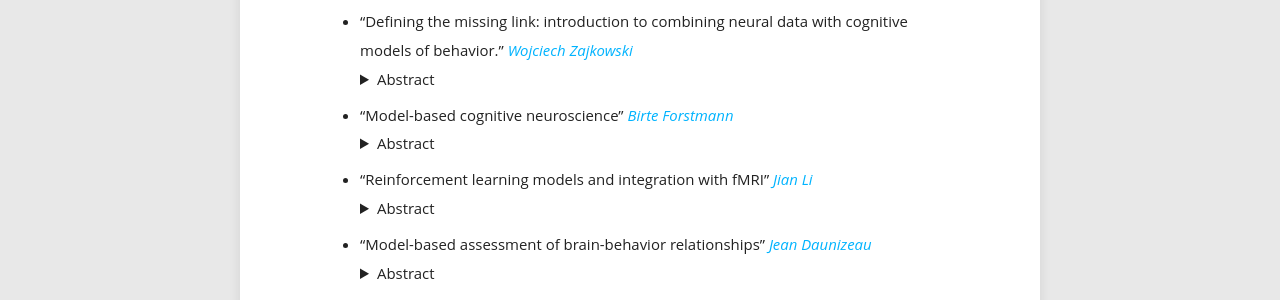
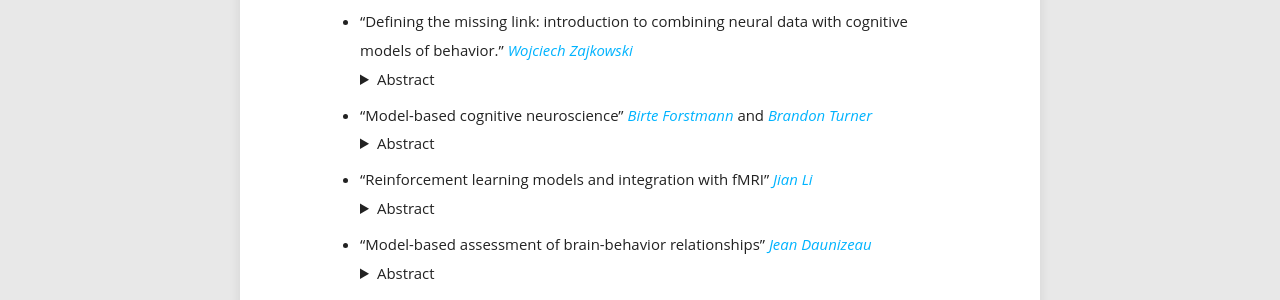
Before and after one commit to ccbrain/ccbrain.github.io, a Jekyll site: the page built from ohbm-course.md, in a window 1280 px wide and 900 px high, scrolled down 1364 px. Shown: the part 155-455 px from the top of the window. Built offline with Jekyll 4.4.1, drawn with Linux system fonts in a browser that asks for light colours; some web fonts are replaced.

Commit message:
Update ohbm-course.md

```diff
--- a/ohbm-course.md
+++ b/ohbm-course.md
@@ -27,7 +27,7 @@ Course material will be available here soon.
   <p> In recent years, the amount of neuroimaging data we collect has been growing in an exponential fashion. Due to this, the issue of   developing methods that aid in drawing meaningful conclusions from large and rich (often multimodal) datasets has gained paramount       importance. This talk will consist of three segments. I will start by providing an overview of the purpose of using cognitive models     of behavior and how can they be utilized together with brain data, using models such as Drift-Diffusion Model or Linear Ballistic       Accumulator as examples. I will then explain the nature of the linking problem. Using the Marr’s levels of analysis framework, I will   go through the rationale behind why is it crucial for our understanding of brain and behavior. Finally, I will introduce different       methods of dealing with the problem: from a simple correlation to recently developed frameworks, such as joint modelling, which         utilize  the covariability of neural and behavioural data to draw meaningful conclusions. </p> </details>
 
 
-- "Model-based cognitive neuroscience" <i> <a href="http://www.birteforstmann.com/"> Birte Forstmann</a></i>
+- "Model-based cognitive neuroscience" <i> <a href="http://www.birteforstmann.com/"> Birte Forstmann</a></i> and <i><a href="https://turner-mbcn.com/people/"> Brandon Turner</a> </i>
   <details><summary> Abstract </summary><p>
   Cognitive neuroscientists study how the brain implements particular cognitive processes such as perception, learning, and decision-     making. Traditional approaches in which experiments are designed to target a specific cognitive process have been supplemented by two   recent innovations. First, formal cognitive models can decompose observed behavioral data into multiple latent cognitive processes,     allowing brain measurements to be associated with a particular cognitive process more precisely and more confidently. Second,           cognitive neuroscience can provide additional data to inform the development of formal cognitive models, providing greater constraint   than behavioral data alone. We argue that these fields are mutually dependent; not only can models guide neuroscientific endeavors,     but understanding neural mechanisms can provide key insights into formal models of cognition.  </p> </details>
 
@@ -37,11 +37,12 @@ Course material will be available here soon.
 
 - "Model-based assessment of brain-behavior relationships" <i> <a href="https://sites.google.com/site/jeandaunizeauswebsite/"> Jean Daunizeau</a> </i>
    <details> <summary> Abstract </summary>
-   <p> Functional outcomes (e.g., subjective percepts, emotions, memory retrievals, decisions, etc...) are partly determined by external    stimuli and/or cues. But they may also be strongly influenced by (trial-by-trial) uncontrolled variations in brain responses to          incoming information. In turn, this variability may provide critical information regarding how behaviourally relevant inputs are        eventually transformed into functional outcomes. Assessing brain-behavior relationships thus requires considering the (possibly          nonlinear and stochastic) impact of biological constraints of input-output transformations in the brain. In this talk, I will review    the portfolio of existing approaches to decomposing the brain's transformation of stimuli into behavioural outcomes, in terms of the    relative contribution of brain regions and their connections. In particular, I will highlight three novel techniques, namely: mass      mediation analysis, artificial neural network modelling, and behavioral DCM (dynamic causal modelling). The aim here is for attendees    to understand the strengths and weaknesses of each approach in turn, as well as gain practical know-how regarding how to perform such    analyses. </p> </details>
+   <p> Functional outcomes (e.g., subjective percepts, emotions, memory retrievals, decisions, etc...) are partly determined by external stimuli and/or cues. But they may also be strongly influenced by (trial-by-trial) uncontrolled variations in brain responses to incoming information. In turn, this variability may provide critical information regarding how behaviourally relevant inputs are eventually transformed into functional outcomes. Assessing brain-behavior relationships thus requires considering the (possibly nonlinear and stochastic) impact of biological constraints of input-output transformations in the brain. In this talk, I will review    the portfolio of existing approaches to decomposing the brain's transformation of stimuli into behavioural outcomes, in terms of the    relative contribution of brain regions and their connections. In particular, I will highlight three novel techniques, namely: mass      mediation analysis, artificial neural network modelling, and behavioral DCM (dynamic causal modelling). The aim here is for attendees    to understand the strengths and weaknesses of each approach in turn, as well as gain practical know-how regarding how to perform such analyses. </p> </details>
 
 - Hands on session: "A tutorial on joint models of neural and behavioral data" <i><a href="https://turner-mbcn.com/people/"> Brandon Turner</a> </i>
   <details> <summary> Abstract </summary>
-  <p> A growing synergy between the fields of cognitive neuroscience and mathematical psychology has sparked the development of several   unique statistical approaches exploiting the benefits of both disciplines (Turner, Forstmann et al., 2017). One approach in             particular, called joint modeling, attempts to model the covariation between the parameters of ‘‘submodels’’ intended to capture         important patterns in each stream of data. Joint models present an interesting opportunity to transcend conventional levels of           analyses (e.g., Marr’s hierarchy; Marr, 1982) by providing fully integrative models (Love, 2015). In this talk, we provide a tutorial   of two flavors of joint models — the Directed and Covariance approaches. Computational procedures have been developed to apply these     approaches to a number of cognitive tasks, yet neither have been made accessible to a wider audience. Here, we provide a step-by-step   walkthrough on how to develop submodels of each stream of data, as well as how to link the important model parameters to form one       cohesive model. For convenience, we provide code that uses the Just Another Gibbs Sampler (Plummer, 2003) software to perform           estimation of the model parameters.</p> </details>
+  <p> A growing synergy between the fields of cognitive neuroscience and mathematical psychology has sparked the development of several unique statistical approaches exploiting the benefits of both disciplines (Turner, Forstmann et al., 2017). One approach in particular, called joint modeling, attempts to model the covariation between the parameters of "submodels" intended to capture important patterns in each stream of data. Joint models present an interesting opportunity to transcend conventional levels of analyses (e.g., Marr’s hierarchy; Marr, 1982) by providing fully integrative models (Love, 2015). In this talk, we provide a tutorial   of two flavors of joint models — the Directed and Covariance approaches. Computational procedures have been developed to apply these approaches to a number of cognitive tasks, yet neither have been made accessible to a wider audience. Here, we provide a step-by-step walkthrough on how to develop submodels of each stream of data, as well as how to link the important model parameters to form one cohesive model. For convenience, we provide code that uses the Just Another Gibbs Sampler (Plummer, 2003) software to perform estimation of the model parameters. This session will be based on <a href="https://www.sciencedirect.com/science/article/pii/S0022249617301335"> Palestro et al 2018 </a> ) where the codes are at <a href="https://github.com/MbCN-lab/joint-modeling-tutorial"> Github </a>).
+  </p> </details>
 
 - Panel discussion: Join the event on [https://gmp3.cnf.io/](https://gmp3.cnf.io/) and ask your questions!
 
```
